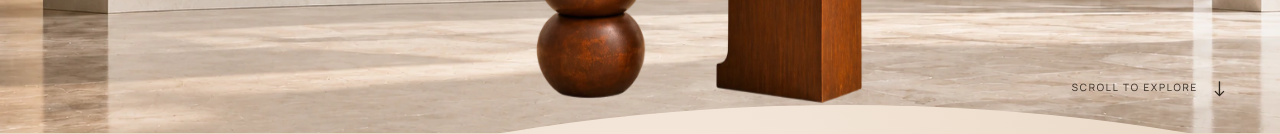
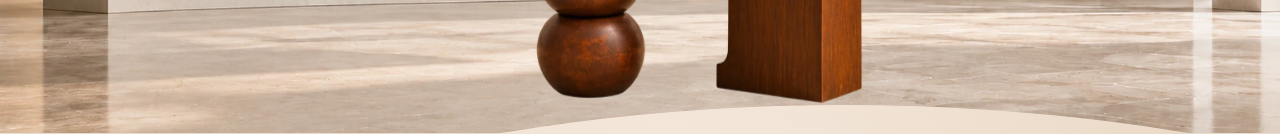
Before and after one commit to studioseraai/studioseraai, a Next.js app: page / in a window 1280 px wide. Shown: the part 667-801 px from the top of the page. Built offline with nearby package versions, Linux system fonts and the light colour scheme.

Commit message:
Remove scroll to explore hint from homepage hero

```diff
--- a/app/gallery-components/StudioSeraaiAnimatedHero.tsx
+++ b/app/gallery-components/StudioSeraaiAnimatedHero.tsx
@@ -23,7 +23,6 @@ export default function StudioSeraaiAnimatedHero() {
         <p className={styles.description}>Exceptional art. Thoughtfully curated.<br />Made to live beyond the gallery.</p>
         <a className={styles.cta} href="#collections">EXPLORE COLLECTIONS <span aria-hidden="true">↗</span></a>
       </div>
-      <p className={styles.scrollHint} aria-hidden="true">SCROLL TO EXPLORE <span>↓</span></p>
     </section>
   );
 }
```
